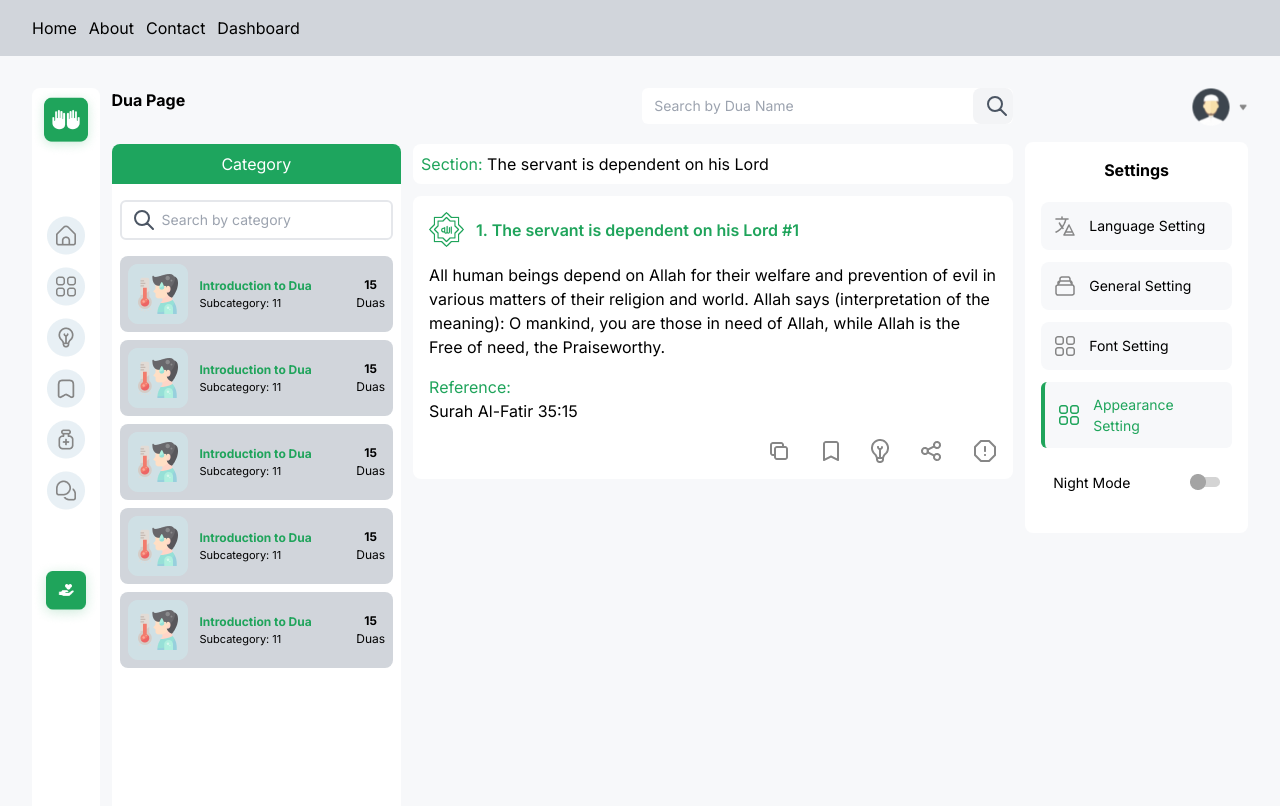
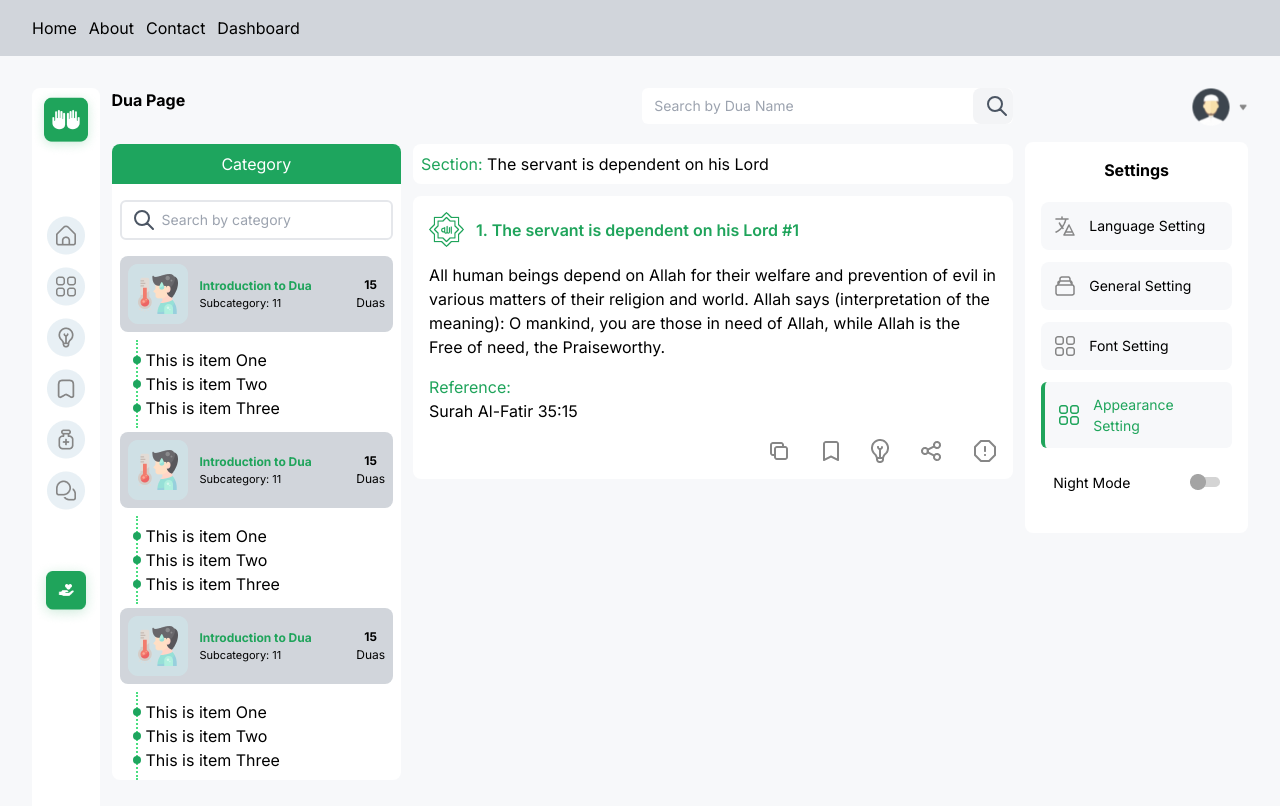
Before and after one commit to emonmahdi/ird-next-tailwind-dua-app, a Next.js app: page /dashboard in a window 1280 px wide. Shown: the top 806 px of the page. Built offline with nearby package versions, Linux system fonts and the light colour scheme.

Commit message:
Dynamic content list design done

```diff
--- a/components/Categories.js
+++ b/components/Categories.js
@@ -7,15 +7,13 @@ const Categories = () => {
     <>
       <div className="w-[429px]">
         <h2 className="font-bold mb-8">Dua Page</h2>
-        <div className="bg-white h-[837px] rounded-lg">
+        <div className="bg-white h-auto rounded-lg">
           <h2 className="text-center text-white py-2 bg-[#1EA55E] rounded-t-lg">
             Category
           </h2>
           <div className="px-2">
             <SearchInput />
             <div className="single-cards">
-              <SingleCategoryCard />
-              <SingleCategoryCard />
               <SingleCategoryCard />
               <SingleCategoryCard />
               <SingleCategoryCard />
--- a/components/SidebarMenu.js
+++ b/components/SidebarMenu.js
@@ -10,7 +10,7 @@ import bottomLogo from "@/assets/bottom-logo.png";
 
 const SidebarMenu = () => {
   return (
-    <div className="w-[100px] bg-[#fff] h-[927px] rounded-lg">
+    <div className="w-[100px] bg-[#fff] h-screen rounded-lg">
       <ul>
         <li>
           <Image src={logo} alt="logo image" className="cursor-pointer" />
--- a/components/SingleCategoryCard.js
+++ b/components/SingleCategoryCard.js
@@ -4,6 +4,7 @@ import Image from "next/image";
 
 const SingleCategoryCard = () => {
   return (
+    <>
       <div className="flex justify-between items-center bg-gray-300 rounded-lg p-2 mb-2">
         <div className="flex gap-3 items-center">
           <div>
@@ -22,6 +23,32 @@ const SingleCategoryCard = () => {
           </h4>
         </div>
       </div>
+      <div className="dropdown-items">
+        <ul className="ml-4 my-1 p-2 border-l-2 border-dotted border-green-400">
+          <li className="relative">
+            <span
+              style={{ left: "-13px" }}
+              className="absolute inset-y-0 left-0 top-2 w-2 h-2 rounded-full bg-[#1EA55E]"
+            ></span>
+            This is item One
+          </li>
+          <li className="relative">
+            <span
+              style={{ left: "-13px" }}
+              className="absolute inset-y-0 left-0 top-2 w-2 h-2 rounded-full bg-[#1EA55E]"
+            ></span>
+            This is item Two
+          </li>
+          <li className="relative">
+            <span
+              style={{ left: "-13px" }}
+              className="absolute inset-y-0 left-0 top-2 w-2 h-2 rounded-full bg-[#1EA55E]"
+            ></span>
+            This is item Three
+          </li>
+        </ul>
+      </div>
+    </>
   );
 };
 
```
Lines whose indentation alone changed are shown as unchanged.
